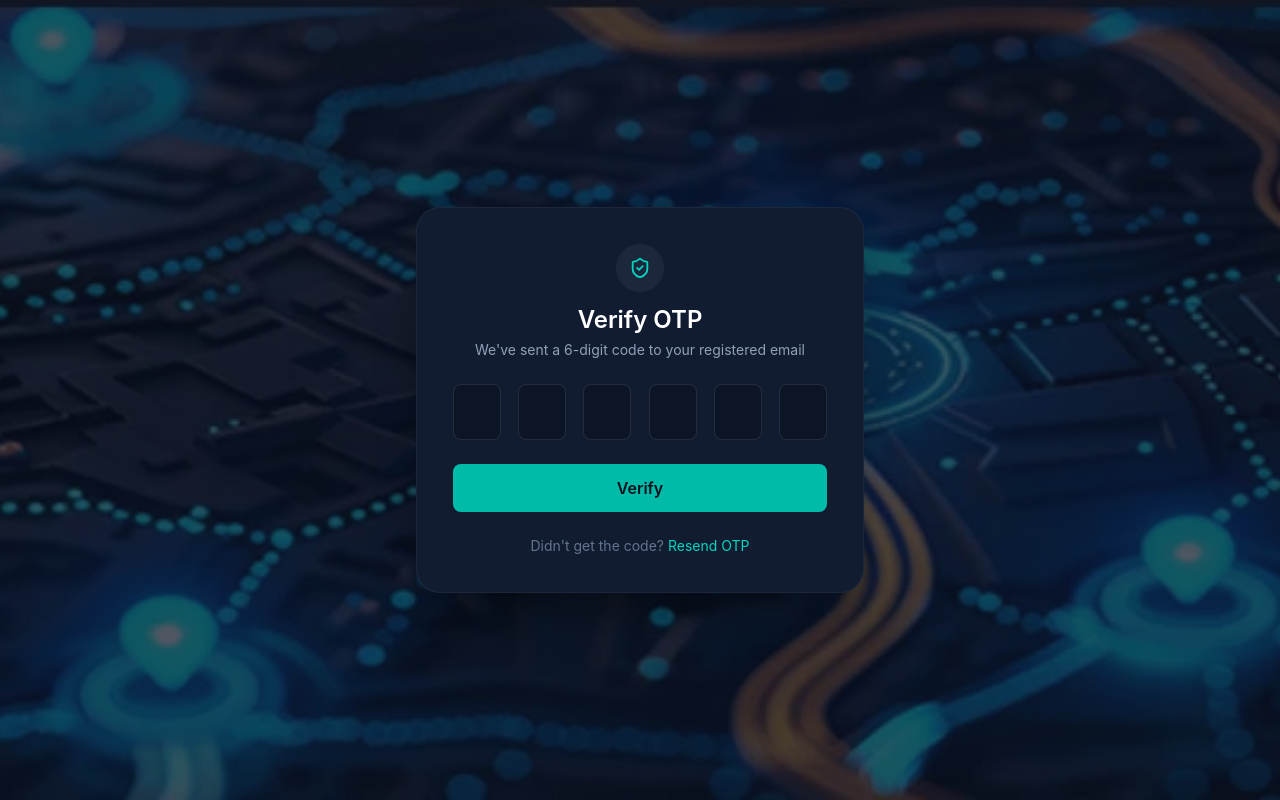
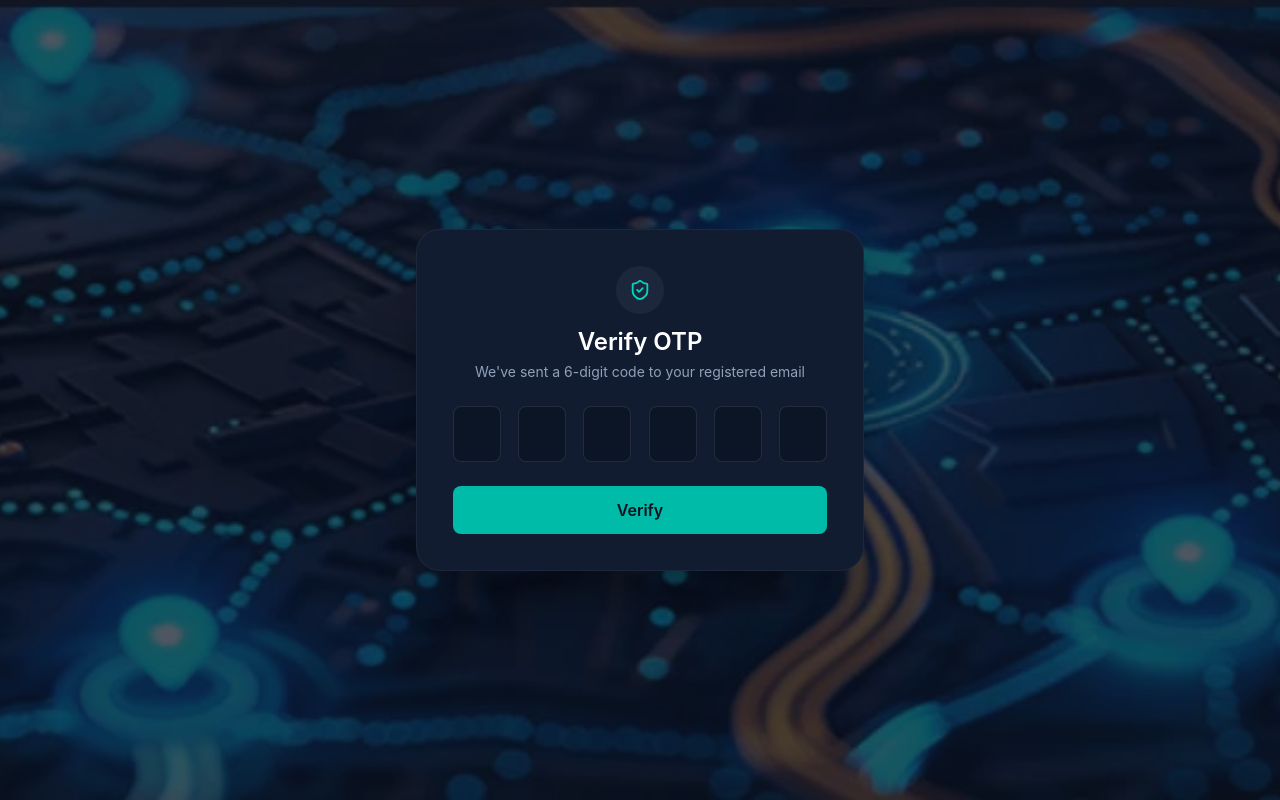
Before and after one commit to gyanendra00008/CivicReach, a React (Vite) app: page /verify-otp in a window 1280 px wide. Built offline with nearby package versions, Linux system fonts and the light colour scheme.

Commit message:
Comment out resend OTP paragraph
Comment out the resend OTP paragraph in OtpVerify component.

```diff
--- a/src/Components/OtpVerify.jsx
+++ b/src/Components/OtpVerify.jsx
@@ -136,7 +136,7 @@ export default function OtpVerify() {
             </button>
           </form>
 
-          <p className="text-center text-xs sm:text-sm text-slate-500 mt-6">
+          {/* <p className="text-center text-xs sm:text-sm text-slate-500 mt-6">
             Didn't get the code?{" "}
             <button
               onClick={handleResend}
@@ -145,7 +145,7 @@ export default function OtpVerify() {
             >
               Resend OTP
             </button>
-          </p>
+          </p> */}
         </div>
       </div>
     </div>
```
